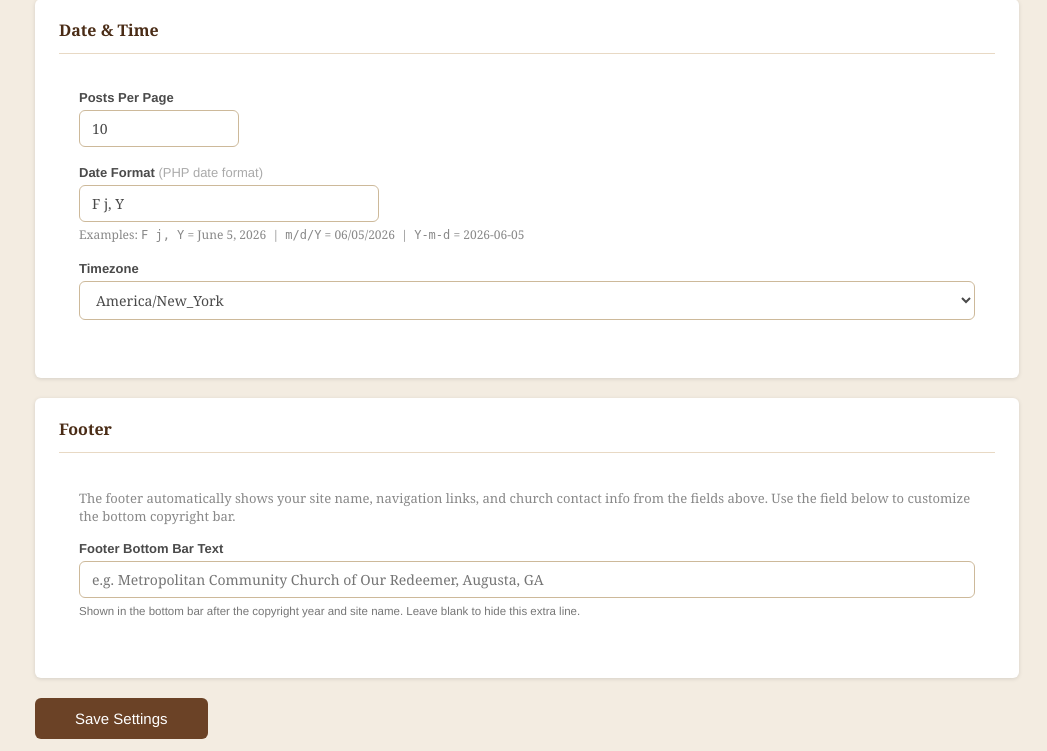
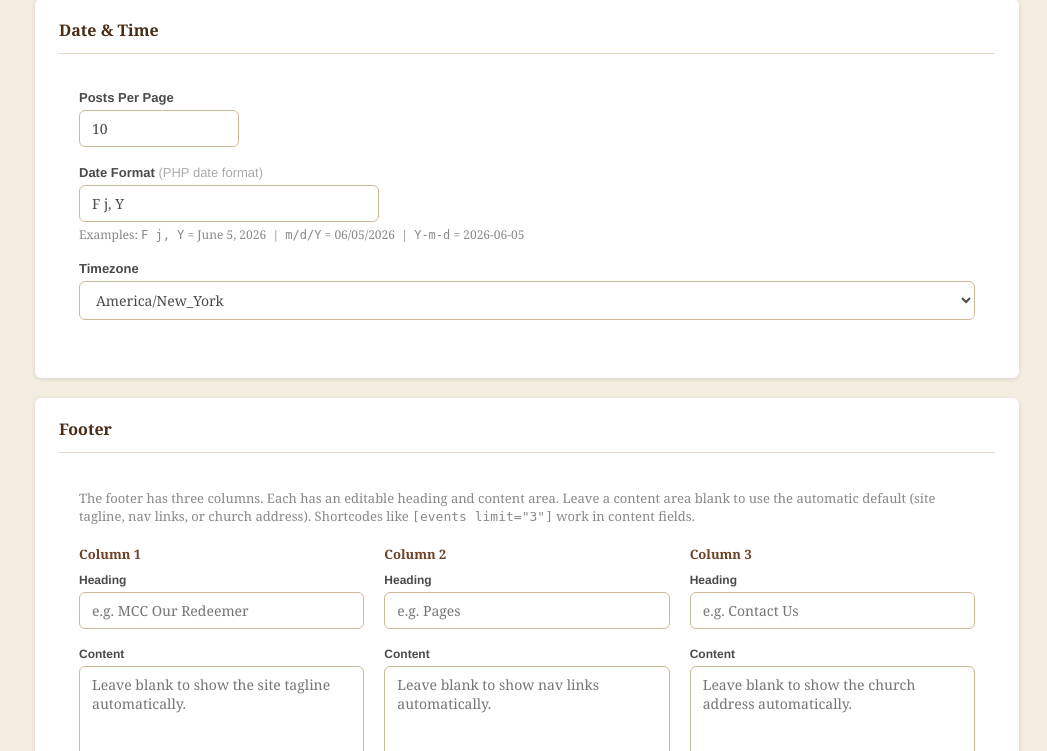
Before and after one commit to BishopGreer/mcc-redeemer-cms, a PHP site: page /admin/settings.php in a window 1280 px wide. Shown: the part 5749-6500 px from the top of the page, without its empty margins (233-1280 px from the left). Run offline with PHP 8.4, Linux system fonts and the light colour scheme; the visitor is signed in with stand-in values (Sample User, id 1); data comes from the database, SQL or seed files in the repository; data that the repository does not hold is empty; some libraries are stand-ins or nearby versions.

Commit message:
v1.3.0 — Editable footer columns, remove home page donate section
- home.php: remove hardcoded donate/Support Our Church section
- base.php: footer columns now driven by settings with shortcode support;
  each column has a heading + content field; falls back to auto-generated
  content (tagline / nav links / church address) when left blank
- settings.php: Footer section now shows 3-column editor (heading + textarea
  per column) plus the bottom bar text field
- Bump APP_VERSION and Installer::VERSION to 1.3.0

Co-Authored-By: Claude Sonnet 4.6 <noreply@anthropic.com>

```diff
--- a/admin/settings.php
+++ b/admin/settings.php
@@ -129,6 +129,9 @@ if ($_SERVER['REQUEST_METHOD'] === 'POST') {
         'newsletter_signup_enabled', 'newsletter_signup_label',
         'paypal_link', 'venmo_link', 'donate_page_title', 'donate_description',
         'footer_bottom_text',
+        'footer_col1_heading', 'footer_col1_content',
+        'footer_col2_heading', 'footer_col2_content',
+        'footer_col3_heading', 'footer_col3_content',
     ];
 
     foreach ($fields as $key) {
@@ -679,20 +682,50 @@ adminLayout('Settings', function() use ($settings, $s) {
   <div class="card" style="margin-bottom:20px;">
     <div class="card-header"><h2 class="card-title">Footer</h2></div>
     <div class="card-body" style="padding:20px;">
-      <p style="font-size:13px; color:#888; margin-bottom:16px;">
-        The footer automatically shows your site name, navigation links, and church contact info
-        from the fields above. Use the field below to customize the bottom copyright bar.
+
+      <p style="font-size:13px; color:#888; margin-bottom:20px;">
+        The footer has three columns. Each has an editable heading and content area.
+        Leave a content area blank to use the automatic default (site tagline, nav links, or church address).
+        Shortcodes like <code>[events limit="3"]</code> work in content fields.
       </p>
+
+      <div style="display:grid; grid-template-columns:1fr 1fr 1fr; gap:20px; margin-bottom:24px;">
+
+        <?php foreach ([
+          ['num'=>1, 'label'=>'Column 1', 'ph_head'=>'e.g. MCC Our Redeemer', 'ph_body'=>'Leave blank to show the site tagline automatically.'],
+          ['num'=>2, 'label'=>'Column 2', 'ph_head'=>'e.g. Pages',            'ph_body'=>'Leave blank to show nav links automatically.'],
+          ['num'=>3, 'label'=>'Column 3', 'ph_head'=>'e.g. Contact Us',       'ph_body'=>'Leave blank to show the church address automatically.'],
+        ] as $fc): $n = $fc['num']; ?>
+        <div>
+          <div style="font-weight:600; font-size:13px; margin-bottom:10px; color:var(--brown);"><?= $fc['label'] ?></div>
           <div class="form-group">
-        <label class="form-label">Footer Bottom Bar Text</label>
+            <label class="form-label" style="font-size:12px;">Heading</label>
+            <input type="text" name="footer_col<?= $n ?>_heading" class="form-control"
+                   value="<?= h($s("footer_col{$n}_heading",'')) ?>"
+                   placeholder="<?= h($fc['ph_head']) ?>">
+          </div>
+          <div class="form-group">
+            <label class="form-label" style="font-size:12px;">Content</label>
+            <textarea name="footer_col<?= $n ?>_content" class="form-control"
+                      rows="6" placeholder="<?= h($fc['ph_body']) ?>"><?= h($s("footer_col{$n}_content",'')) ?></textarea>
+          </div>
+        </div>
+        <?php endforeach; ?>
+
+      </div>
+
+      <div style="border-top:1px solid var(--sand); padding-top:16px;">
+        <div class="form-group" style="margin-bottom:0;">
+          <label class="form-label">Bottom Bar Text</label>
           <input type="text" name="footer_bottom_text" class="form-control"
                  value="<?= h($s('footer_bottom_text', '')) ?>"
                  placeholder="e.g. Metropolitan Community Church of Our Redeemer, Augusta, GA">
           <span class="form-hint">
-          Shown in the bottom bar after the copyright year and site name.
-          Leave blank to hide this extra line.
+            Shown after the copyright year and site name. Leave blank to omit.
           </span>
         </div>
+      </div>
+
     </div>
   </div>
 
--- a/core/Updater.php
+++ b/core/Updater.php
@@ -11,7 +11,7 @@
  */
 class Updater {
 
-    const APP_VERSION     = '1.2.0';   // bump this with every release commit
+    const APP_VERSION     = '1.3.0';   // bump this with every release commit
     const LOCK_FILE       = BASE_PATH . '/config/install.lock';
     const MIGRATIONS_DIR  = BASE_PATH . '/install/migrations';
     const GITHUB_REPO     = 'BishopGreer/mcc-redeemer-cms';
--- a/install/installer.php
+++ b/install/installer.php
@@ -5,7 +5,7 @@
  */
 class Installer {
 
-    const VERSION   = '1.2.0';
+    const VERSION   = '1.3.0';
     const MIN_PHP   = '8.1.0';
     const LOCK_FILE = __DIR__ . '/../config/install.lock';
     const CONFIG    = __DIR__ . '/../config/config.local.php';
```
Also changed, not shown: templates/base.php (+44 -33 lines), templates/home.php (+1 -32 lines). Lines whose indentation alone changed are shown as unchanged.
